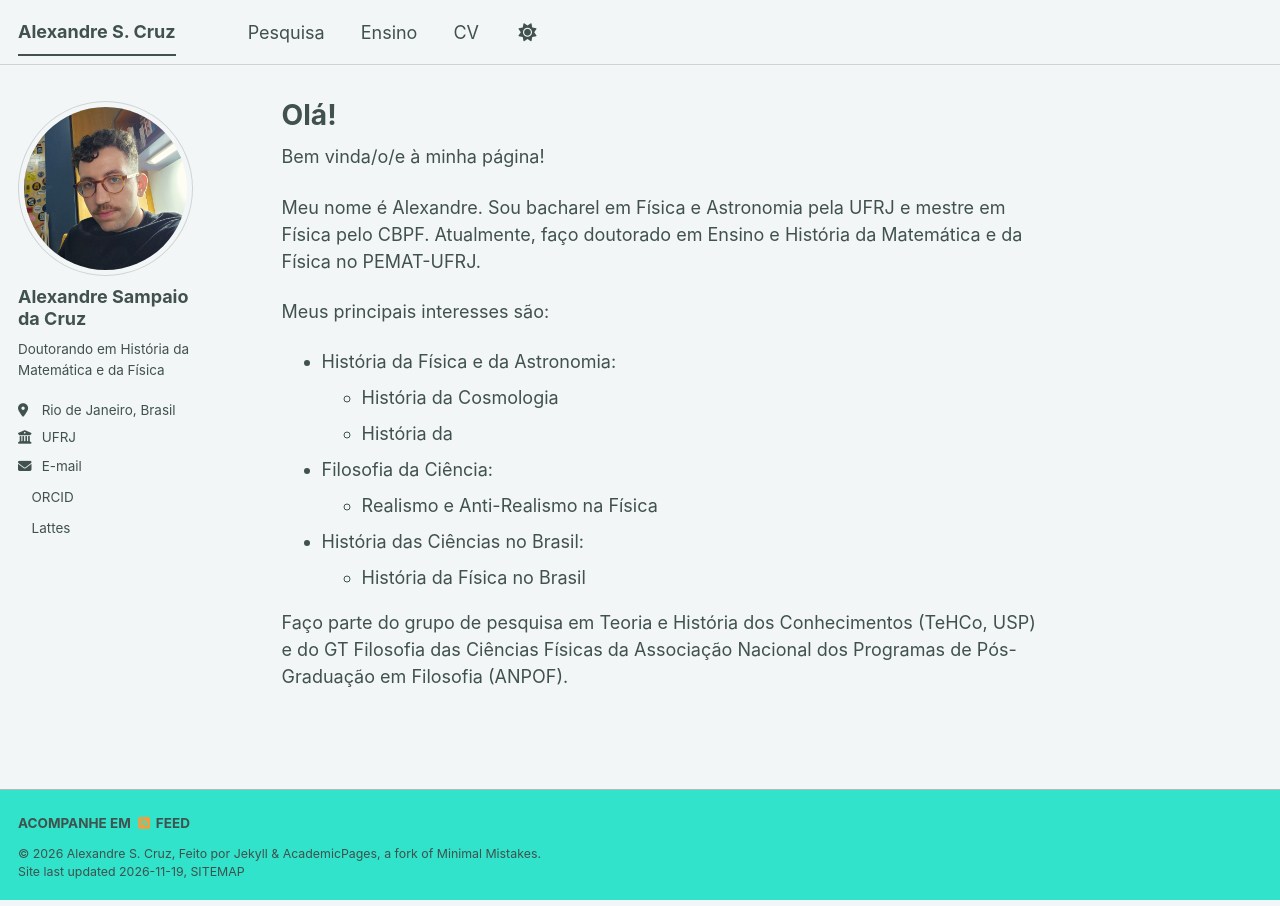
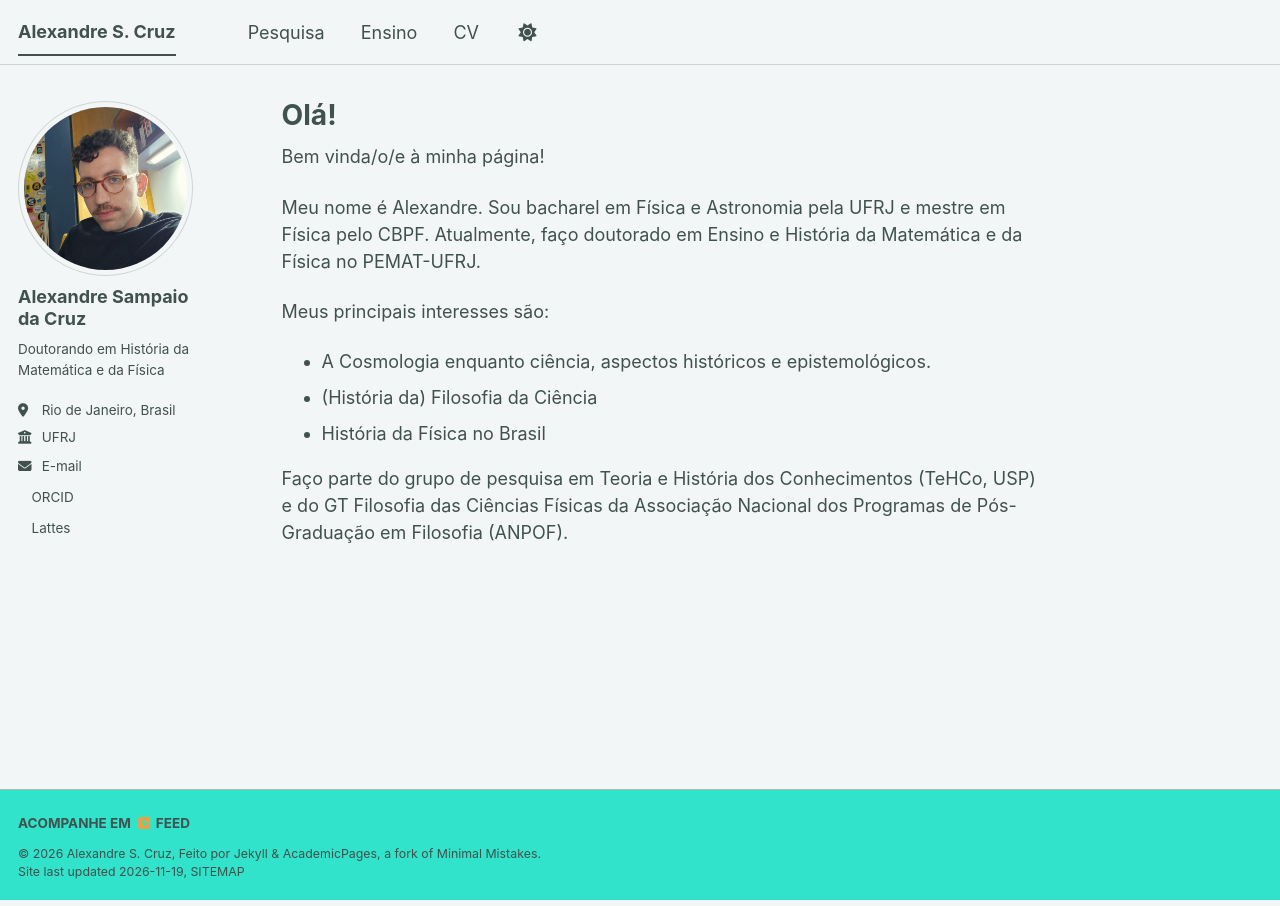
Before and after one commit to alexndr-sc/alexndr-sc.github.io, a Jekyll site: the page built from _pages/about.md, in a window 1280 px wide. Built offline with Jekyll 4.4.1, drawn with Linux system fonts in a browser that asks for light colours; a script bundle is joined from its source files by our own code; a style sheet for code colours, icons or effects is not loaded.

Commit message:
Update about.md

```diff
--- a/_pages/about.md
+++ b/_pages/about.md
@@ -14,13 +14,9 @@ Meu nome é Alexandre. Sou bacharel em Física e Astronomia pela UFRJ e mestre e
 
 Meus principais interesses são:
 
-- História da Física e da Astronomia:
-    - História da Cosmologia
-    - História da
-- Filosofia da Ciência:
-    - Realismo e Anti-Realismo na Física
-- História das Ciências no Brasil:
-    - História da Física no Brasil
+- A Cosmologia enquanto ciência, aspectos históricos e epistemológicos.
+- (História da) Filosofia da Ciência
+- História da Física no Brasil
 
 
 Faço parte do grupo de pesquisa em Teoria e História dos Conhecimentos (TeHCo, USP) e do GT Filosofia das Ciências Físicas da Associação Nacional dos Programas de Pós-Graduação em Filosofia (ANPOF).
```
